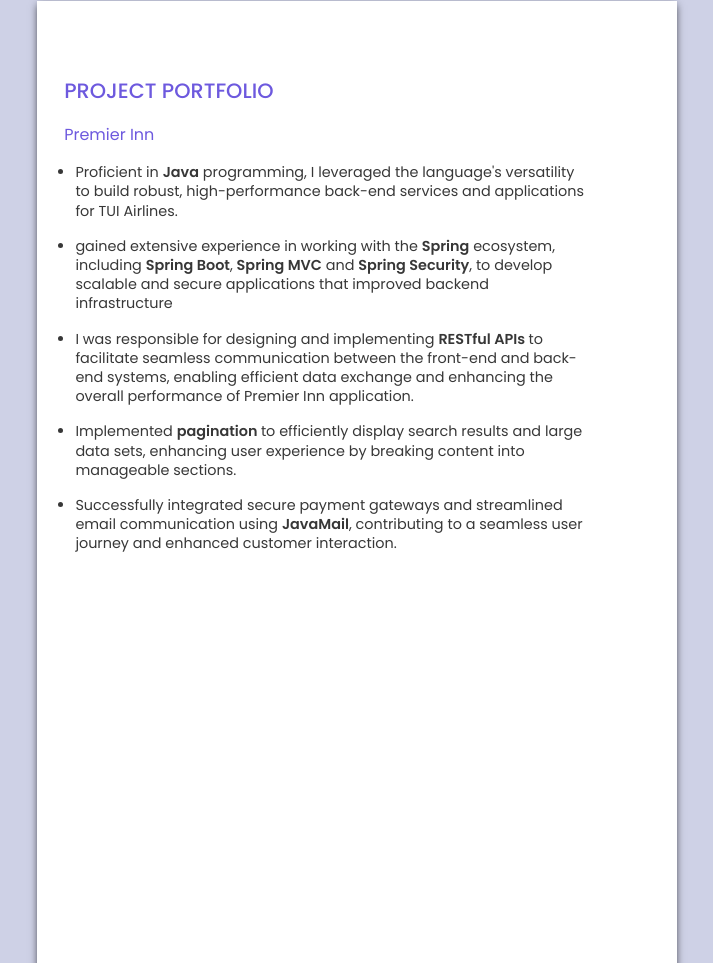
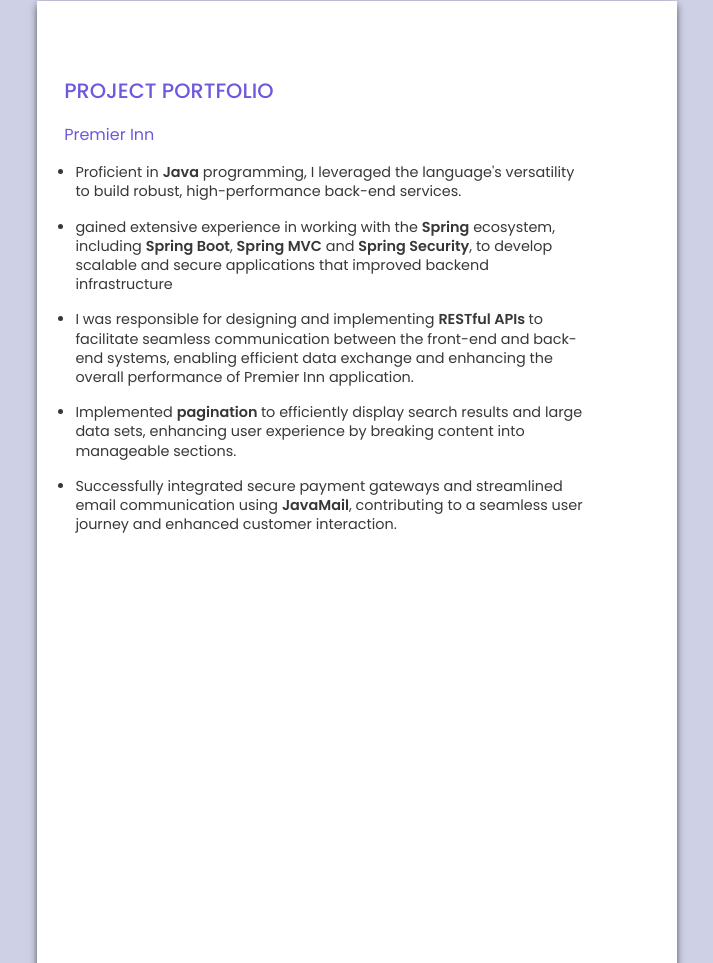
Before and after one commit to Aquamankar/AMResume.io, a plain HTML site: page index.html in a window 1280 px wide. Shown: the part 1391-2354 px from the top of the page, without its empty margins (283-996 px from the left). Drawn offline with Linux system fonts and the light colour scheme.

Commit message:
Update index.html

```diff
--- a/index.html
+++ b/index.html
@@ -255,7 +255,7 @@
                 <ul class="para projectpara">
 
                   <li>
-                    <p>Proficient in <b>Java</b> programming, I leveraged the language's versatility to build robust, high-performance back-end services and applications for TUI Airlines.</p>
+                    <p>Proficient in <b>Java</b> programming, I leveraged the language's versatility to build robust, high-performance back-end services.</p>
 
                   </li>
 
```
